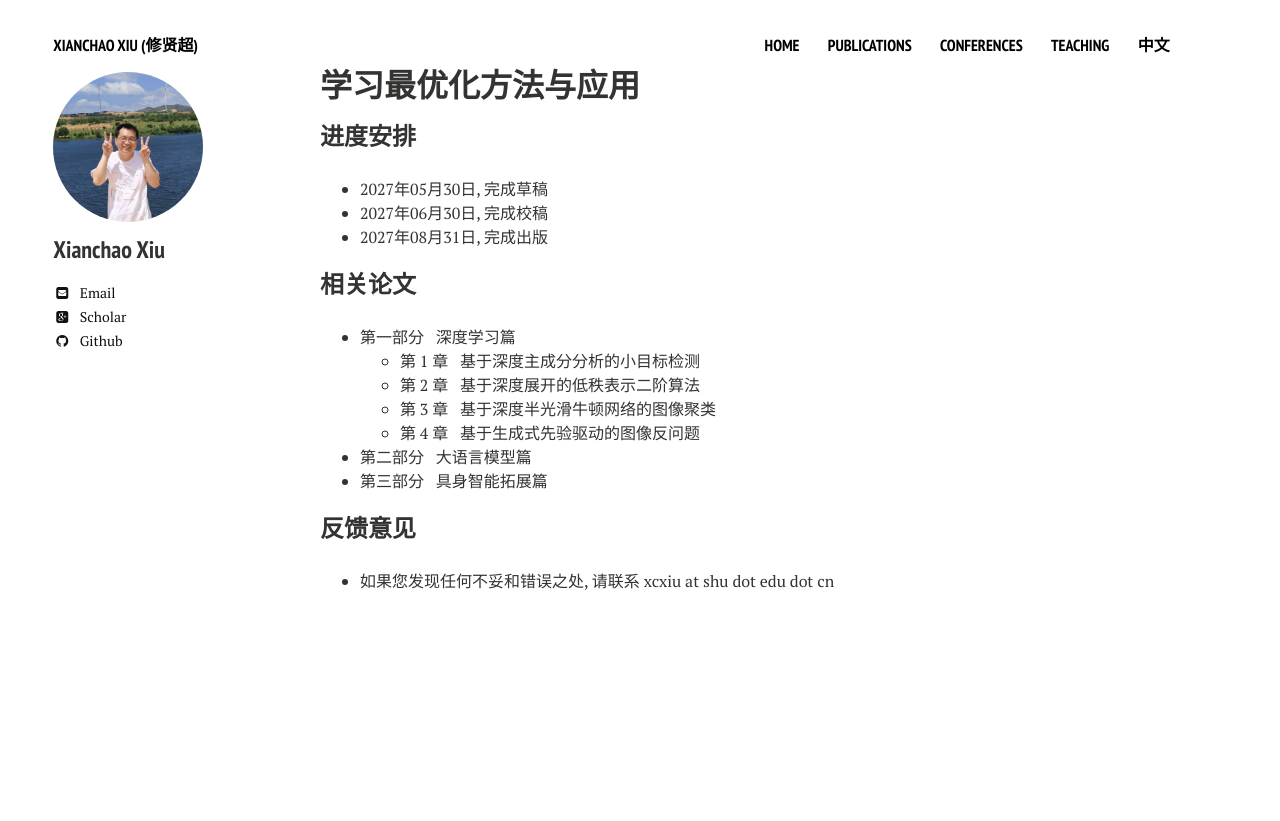
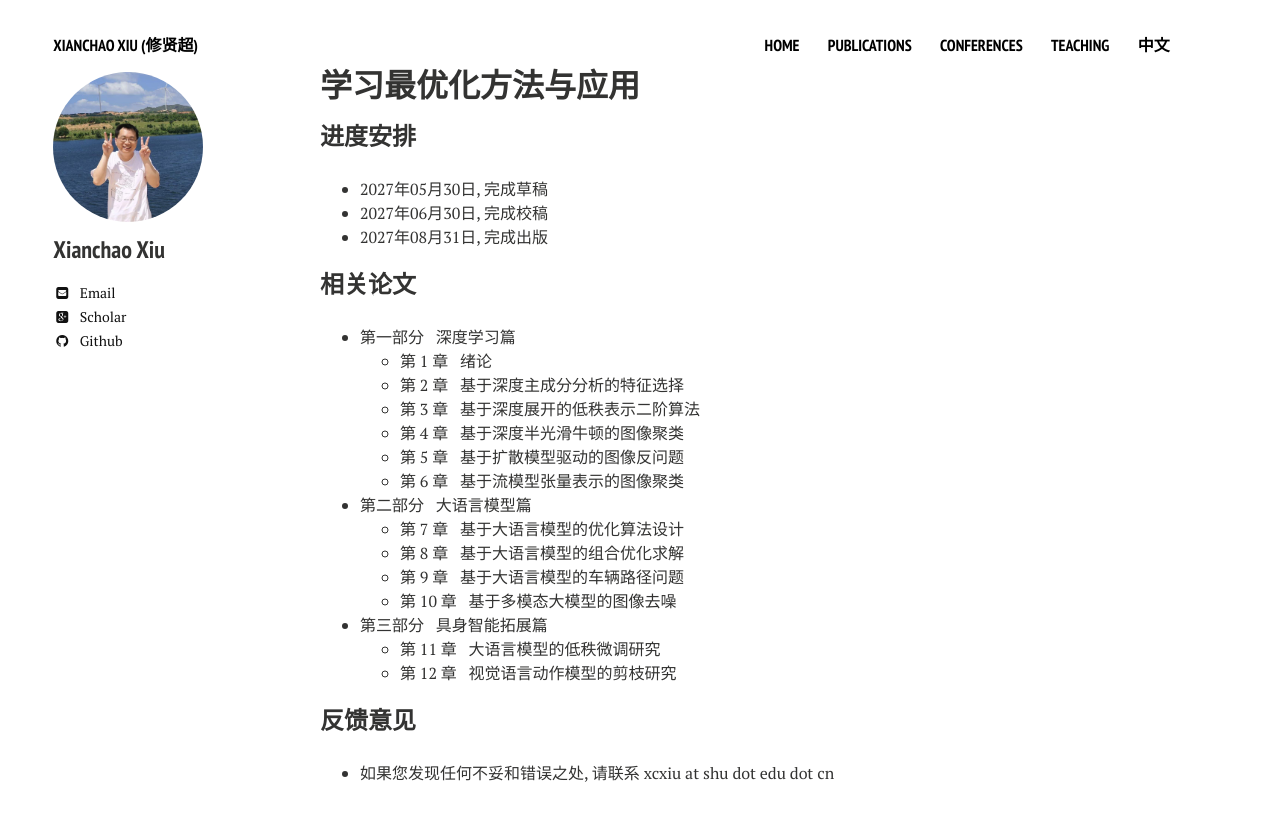
Before and after one commit to xianchaoxiu/xianchaoxiu.github.io, a Jekyll site: the page built from chinese/books/L2O/index.md, in a window 1280 px wide. Shown: the top 821 px of the page. Built offline with Jekyll 4.4.1, drawn with Linux system fonts in a browser that asks for light colours; nearby versions of some CDN libraries.

Commit message:
Update index.md

```diff
--- a/chinese/books/L2O/index.md
+++ b/chinese/books/L2O/index.md
@@ -13,13 +13,20 @@ share: false
 
 ### 相关论文
 * 第一部分 &nbsp;  深度学习篇 <br>
-  * 第 1 章 &nbsp;  基于深度主成分分析的小目标检测 <br>
-  * 第 2 章 &nbsp;  基于深度展开的低秩表示二阶算法 <br>
-  * 第 3 章 &nbsp;  基于深度半光滑牛顿网络的图像聚类 <br>
-  * 第 4 章 &nbsp;  基于生成式先验驱动的图像反问题 <br>
+  * 第 1 章 &nbsp;  绪论 <br>
+  * 第 2 章 &nbsp;  基于深度主成分分析的特征选择 <br>
+  * 第 3 章 &nbsp;  基于深度展开的低秩表示二阶算法 <br>
+  * 第 4 章 &nbsp;  基于深度半光滑牛顿的图像聚类 <br>
+  * 第 5 章 &nbsp;  基于扩散模型驱动的图像反问题 <br>
+  * 第 6 章 &nbsp;  基于流模型张量表示的图像聚类 <br>
 * 第二部分 &nbsp;  大语言模型篇 <br>
+  * 第 7 章 &nbsp;  基于大语言模型的优化算法设计 <br>
+  * 第 8 章 &nbsp;  基于大语言模型的组合优化求解 <br>
+  * 第 9 章 &nbsp;  基于大语言模型的车辆路径问题 <br>
+  * 第 10 章 &nbsp;  基于多模态大模型的图像去噪 <br>
 * 第三部分 &nbsp;  具身智能拓展篇 <br>
-
+  * 第 11 章 &nbsp;  大语言模型的低秩微调研究 <br>
+  * 第 12 章 &nbsp;  视觉语言动作模型的剪枝研究 <br>
 
 ### 反馈意见
 * 如果您发现任何不妥和错误之处, 请联系 xcxiu at shu dot edu dot cn
```
